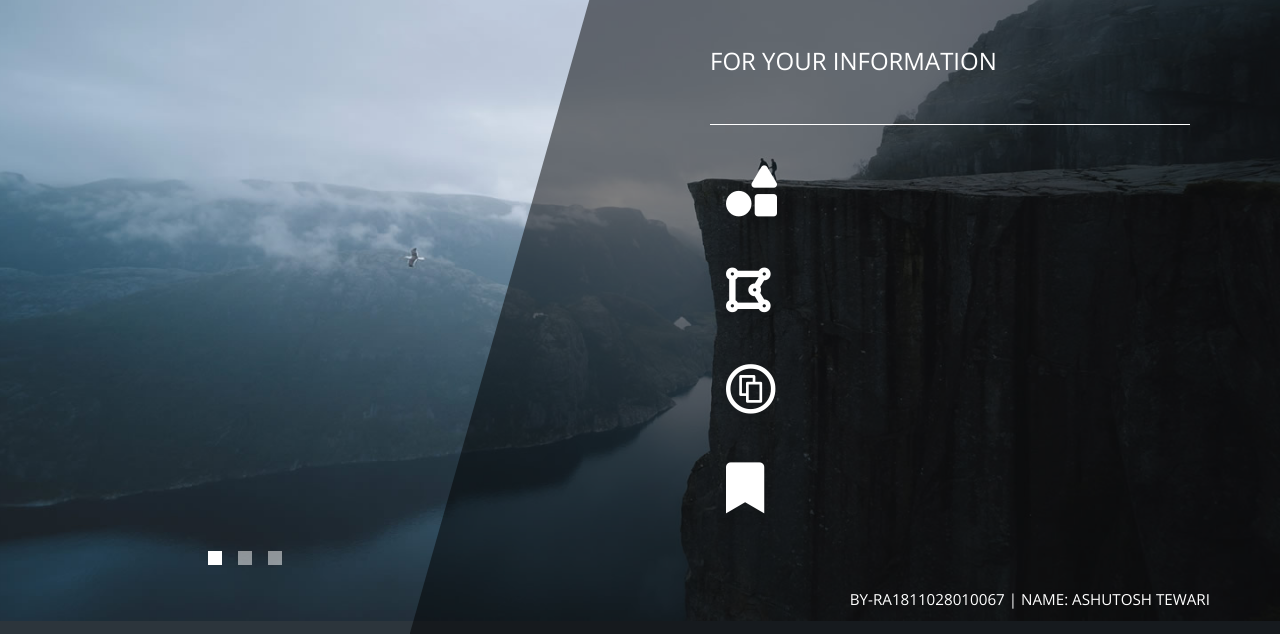
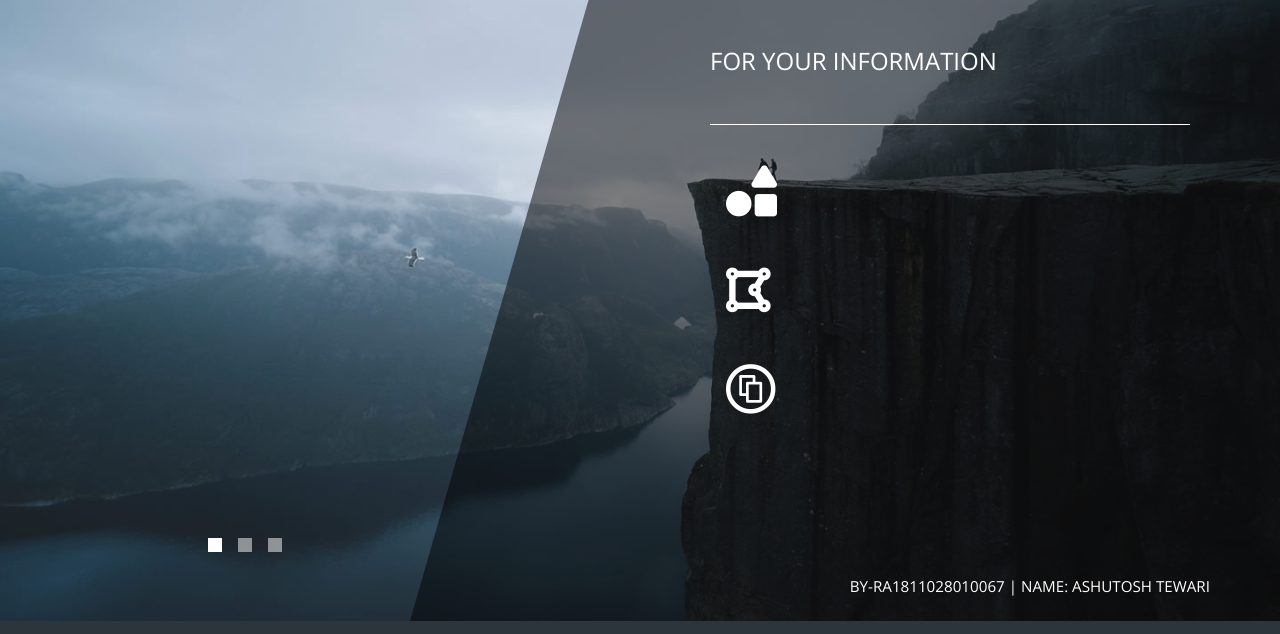
Before and after one commit to ashutoshtewari99/PROGRAMMING_PARADIGMS, a plain HTML site: page about.html in a window 1280 px wide. Shown: the part 179-813 px from the top of the page. Drawn offline with nearby package versions, Linux system fonts and the light colour scheme.

Commit message:
Update about.html

```diff
--- a/about.html
+++ b/about.html
@@ -84,7 +84,7 @@ https://templatemo.com/tm-550-diagoona
                             </div>
                         </div>
                         <div class="media my-3">
-                            <i class="fas fa-bookmark fa-3x p-3 mr-4"></i>
+
                             <div class="media-body">
                                 <p></p>
                             </div>
```
